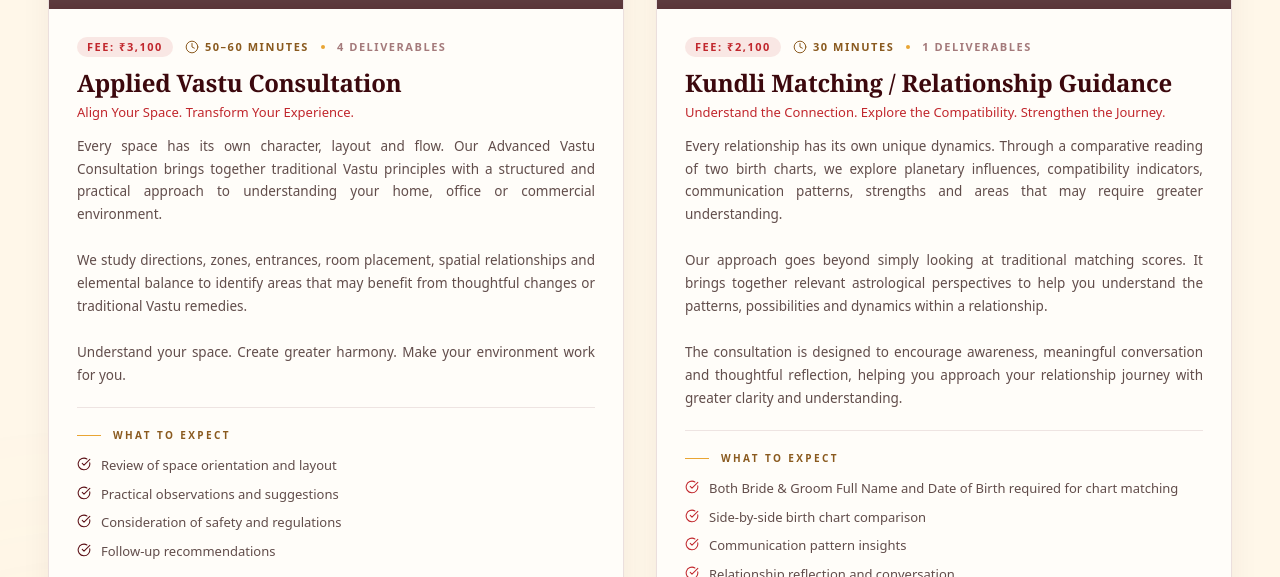
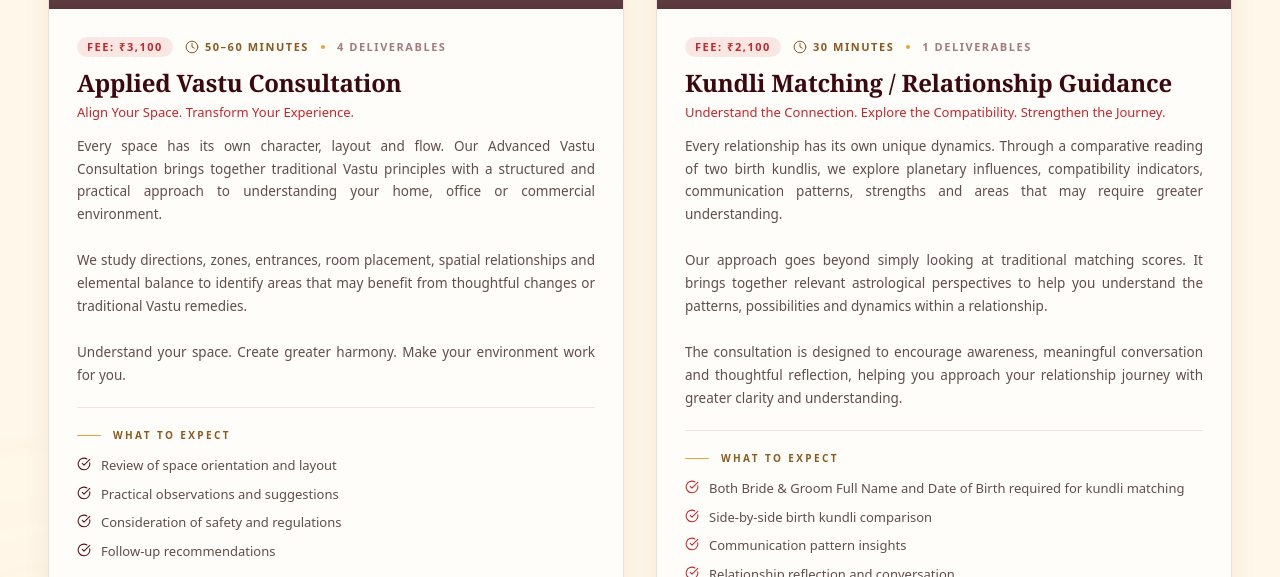
Before and after one commit to SYHOLIC/Cosmic-Nidhi-, a React (Vite) app in the folder frontend/: page /services in a window 1280 px wide. Shown: the part 2820-3397 px from the top of the page. Built offline with nearby package versions, Linux system fonts and the light colour scheme; no server answers; grey boxes are pictures that could not be loaded; a web font is replaced by a local one.

Commit message:
fix(services): replace chart with kundli in Kundli Matching descriptions and deliverables

```diff
--- a/frontend/src/components/BookingModal.jsx
+++ b/frontend/src/components/BookingModal.jsx
@@ -73,7 +73,7 @@ const SERVICES_LIST = [
     icon: Sparkles,
     amount: 2100,
     priceDisplay: "₹2,100",
-    deliverables: "Side-by-side chart reading, compatibility report (Requires Bride & Groom Name & DOB)",
+    deliverables: "Side-by-side kundli reading, compatibility report (Requires Bride & Groom Name & DOB)",
   },
 ];
 
--- a/frontend/src/components/Services.jsx
+++ b/frontend/src/components/Services.jsx
@@ -73,7 +73,7 @@ const SERVICES = [
     slug: 'kundli-matching',
     title: 'Kundli Matching / Relationship Guidance',
     subtitle: 'Understand the Connection. Explore the Compatibility. Strengthen the Journey.',
-    desc: 'Every relationship has its own unique dynamics. Through a comparative reading of two birth charts, we explore planetary influences, compatibility indicators, communication patterns, strengths and areas that may require greater understanding.\n\nOur approach goes beyond simply looking at traditional matching scores. It brings together relevant astrological perspectives to help you understand the patterns, possibilities and dynamics within a relationship.\n\nThe consultation is designed to encourage awareness, meaningful conversation and thoughtful reflection, helping you approach your relationship journey with greater clarity and understanding.',
+    desc: 'Every relationship has its own unique dynamics. Through a comparative reading of two birth kundlis, we explore planetary influences, compatibility indicators, communication patterns, strengths and areas that may require greater understanding.\n\nOur approach goes beyond simply looking at traditional matching scores. It brings together relevant astrological perspectives to help you understand the patterns, possibilities and dynamics within a relationship.\n\nThe consultation is designed to encourage awareness, meaningful conversation and thoughtful reflection, helping you approach your relationship journey with greater clarity and understanding.',
     image: 'https://www.hiastro.in/_next/image?url=https:%2F%2Fsteadfast-cows-9445c3a50f.media.strapiapp.com%2FUnlock_Zodiac_Love_Compatibility_Your_Cosmic_Guide_2bfc1451f0.jpg&w=1920&q=75',
     accent: '#C1272D',
     type: 'Compatibility',
--- a/frontend/src/pages/Services.jsx
+++ b/frontend/src/pages/Services.jsx
@@ -109,7 +109,7 @@ const SERVICES = [
     slug: "kundli-matching",
     title: "Kundli Matching / Relationship Guidance",
     subtitle: "Understand the Connection. Explore the Compatibility. Strengthen the Journey.",
-    desc: "Every relationship has its own unique dynamics. Through a comparative reading of two birth charts, we explore planetary influences, compatibility indicators, communication patterns, strengths and areas that may require greater understanding.\n\nOur approach goes beyond simply looking at traditional matching scores. It brings together relevant astrological perspectives to help you understand the patterns, possibilities and dynamics within a relationship.\n\nThe consultation is designed to encourage awareness, meaningful conversation and thoughtful reflection, helping you approach your relationship journey with greater clarity and understanding.",
+    desc: "Every relationship has its own unique dynamics. Through a comparative reading of two birth kundlis, we explore planetary influences, compatibility indicators, communication patterns, strengths and areas that may require greater understanding.\n\nOur approach goes beyond simply looking at traditional matching scores. It brings together relevant astrological perspectives to help you understand the patterns, possibilities and dynamics within a relationship.\n\nThe consultation is designed to encourage awareness, meaningful conversation and thoughtful reflection, helping you approach your relationship journey with greater clarity and understanding.",
     image:
       "https://www.hiastro.in/_next/image?url=https:%2F%2Fsteadfast-cows-9445c3a50f.media.strapiapp.com%2FUnlock_Zodiac_Love_Compatibility_Your_Cosmic_Guide_2bfc1451f0.jpg&w=1920&q=75",
     accent: "#C1272D",
@@ -120,8 +120,8 @@ const SERVICES = [
     cta: "Check Compatibility",
     icon: Moon,
     whatToExpect: [
-      "Both Bride & Groom Full Name and Date of Birth required for chart matching",
-      "Side-by-side birth chart comparison",
+      "Both Bride & Groom Full Name and Date of Birth required for kundli matching",
+      "Side-by-side birth kundli comparison",
       "Communication pattern insights",
       "Relationship reflection and conversation",
       "Support for major life decisions",
```
